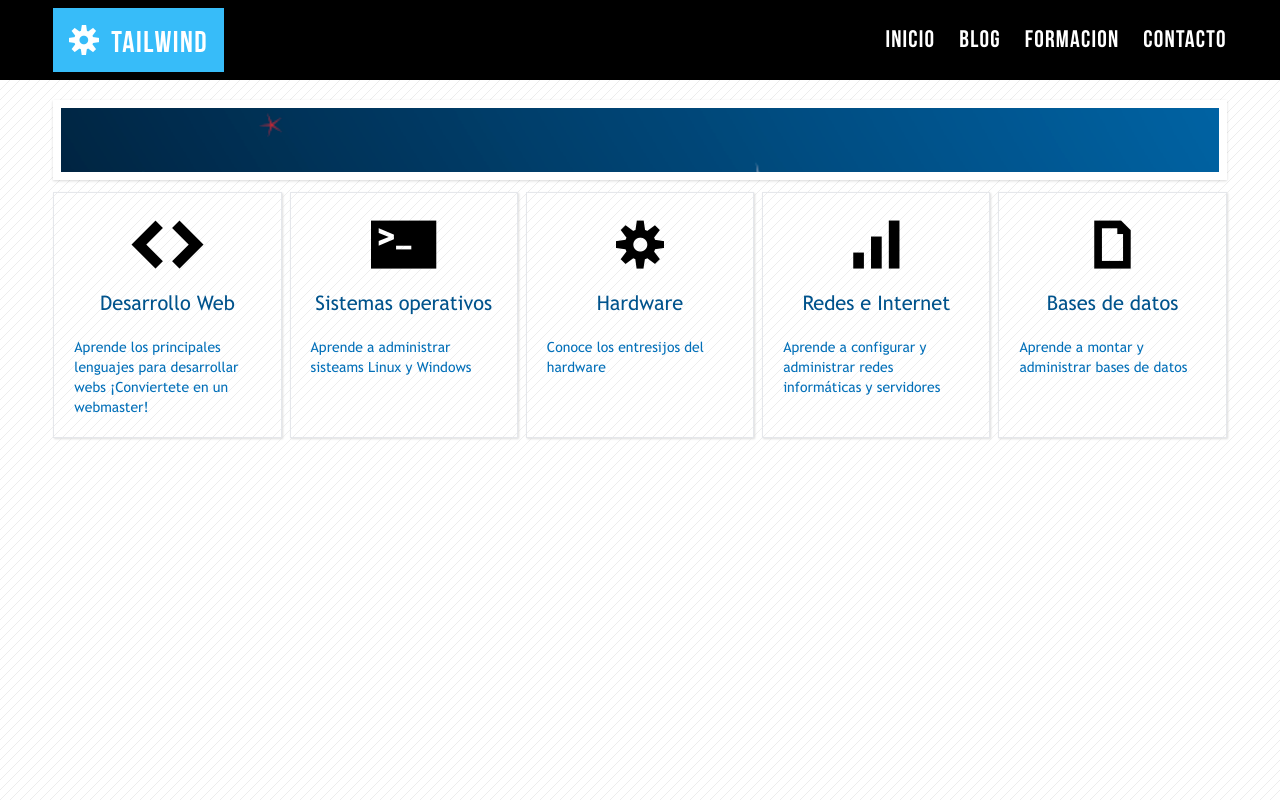
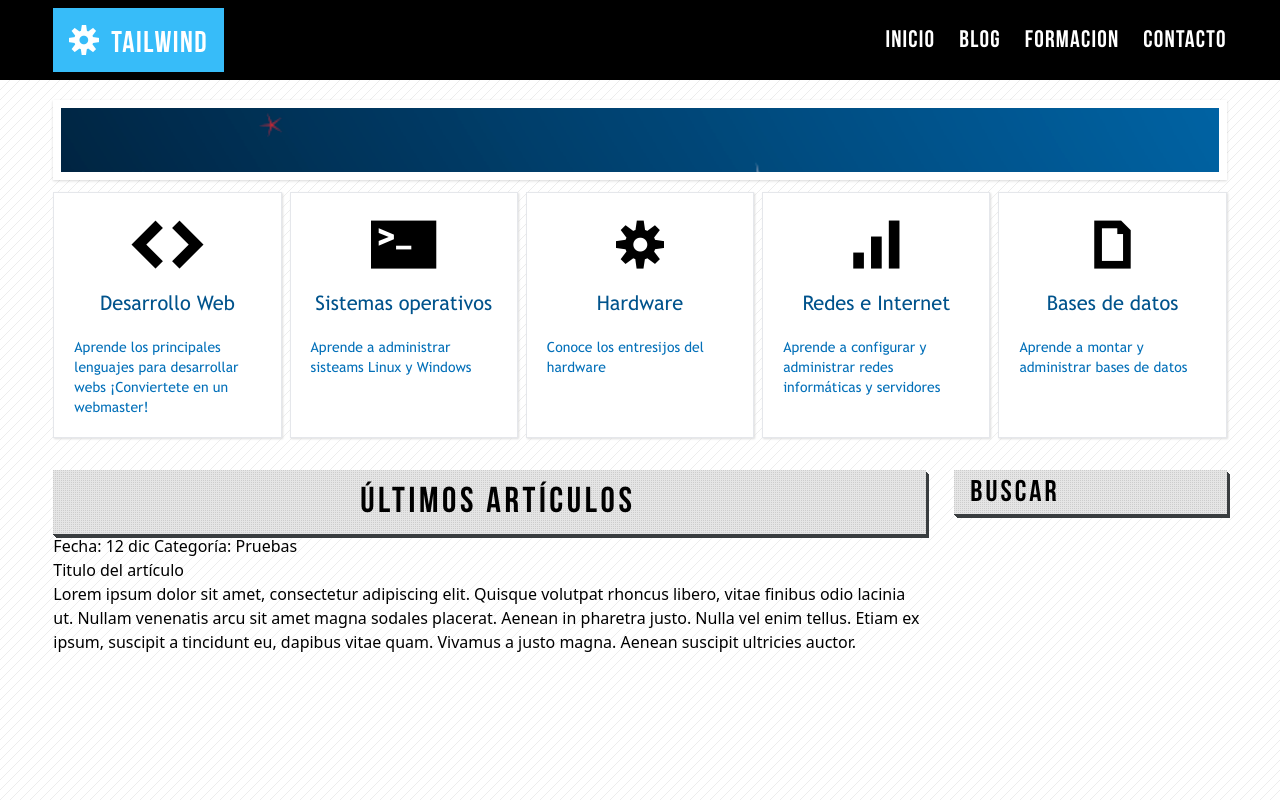
Before and after one commit to luchito93/talwind-css-course, a website: page index.html in a window 1280 px wide. Drawn offline with nearby package versions, Linux system fonts and the light colour scheme; files that its build step writes are made by us from their sources.

Commit message:
feat: :sparkles: Title 3d component and display grid columns

```diff
--- a/index.html
+++ b/index.html
@@ -28,7 +28,7 @@
                 </span>
                 <h3 class="tracking-wider pt-1.5 group-hover:animate-from-right">TAILWIND</h3>
             </div>
-            <!-- https://www.udemy.com/course/curso-de-tailwind-css-desde-cero-hasta-profesional/learn/lecture/25504558#questions/15270340 min 1:26-->
+            <!-- https://www.udemy.com/course/curso-de-tailwind-css-desde-cero-hasta-profesional/learn/lecture/25521068#questions/15270340 min 1:26-->
             <nav>
                 <ul class="flex gap-6 text-2xl pl-5 tracking-wider flex-wrap justify-center mt-2 flex-col xsm:pl-0 xsm:flex-row sm:mt-auto">
                     <li>
@@ -137,5 +137,49 @@
         </div>
     </div>
     <!-- FIN SECCION INFORMACION-->
+    <!--INICIO CONTENDIO-->
+    <div class="
+    container
+    mx-auto
+    w-11/12
+    grid
+    grid-cols-1
+    gap-x-7
+    gap-y-8
+    mt-5
+    md:grid-cols-4
+    md:gap-y-0
+    ">
+        <section id="articles" class="
+        col-span-3
+        ">
+            <h2 class="
+            section-title-3d justify-center h-16 text-4xl
+            ">Últimos artículos</h2>
+            <article>
+                <div class="data">
+                    <span>Fecha: 12 dic</span>
+                    <span>Categoría: Pruebas</span>
+                </div>
+                <h4>
+                    <a href="#">Titulo del artículo</a>
+                </h4>
+                <p>
+                    Lorem ipsum dolor sit amet, consectetur adipiscing elit. Quisque volutpat rhoncus libero, vitae
+                    finibus odio lacinia ut. Nullam venenatis arcu sit amet magna sodales placerat. Aenean in pharetra
+                    justo. Nulla vel enim tellus. Etiam ex ipsum, suscipit a tincidunt eu, dapibus vitae quam. Vivamus a
+                    justo magna. Aenean suscipit ultricies auctor.
+                </p>
+            </article>
+        </section>
+        <aside id="lateral">
+            <h3 class="
+            section-title-3d
+            h-11
+            text-3xl
+            ">BUSCAR</h3>
+        </aside>
+    </div>
+    <!--FIN CONTENIDO-->
 </body>
 </html>
--- a/src/styles.css
+++ b/src/styles.css
@@ -60,6 +60,7 @@
     .card {
         @apply border border-gray-200 shadow-card overflow-hidden
         flex flex-col items-center p-5 pt-7
+        bg-white
         duration-300
         cursor-pointer
         hover:bg-black
@@ -90,4 +91,9 @@
         group-hover:text-white group-hover:animate-card-description
         sm:block;
     }
+
+    .section-title-3d {
+        @apply bg-titles-texture bg-white font-bebas shadow-section-title flex items-center justify-start
+        tracking-widest pl-4;
+    }
 }
--- a/tailwind.config.js
+++ b/tailwind.config.js
@@ -5,10 +5,12 @@ module.exports = {
     extend: {
       fontFamily: {
         'symbol': ['WebSymbolsRegular'],
-        'trebuchet': ['TrebuchetMS']
+        'trebuchet': ['TrebuchetMS'],
+        'bebas': ['BebasNeue']
       },
       boxShadow: {
-        'card': '1px 1px 2px #ddd'
+        'card': '1px 1px 2px #ddd',
+        'section-title': '0px 1px 0px #393d3f, 1px 2px 0px #393d3f, 2px 3px 0px #393d3f, 3px 4px 0px #393d3f'
       },
       screens: {
         'xsm': '370px'
@@ -18,7 +20,8 @@ module.exports = {
       },
       backgroundImage: {
         'lines-texture': "url('/css/img/pattern.png')",
-        'banner': "url('/css/img/bakbaner.png')"
+        'banner': "url('/css/img/bakbaner.png')",
+        'titles-texture': "url('/css/img/pxgray.png')"
       },
       colors: {
         'azul-claro': "#37bcf9",
```
